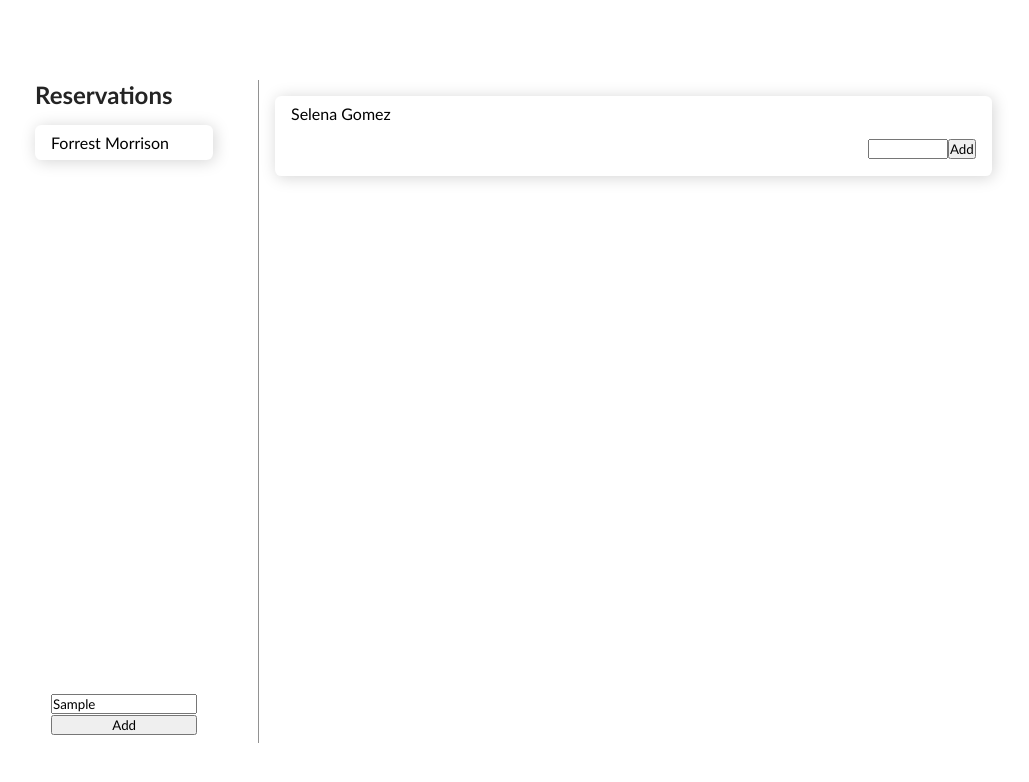
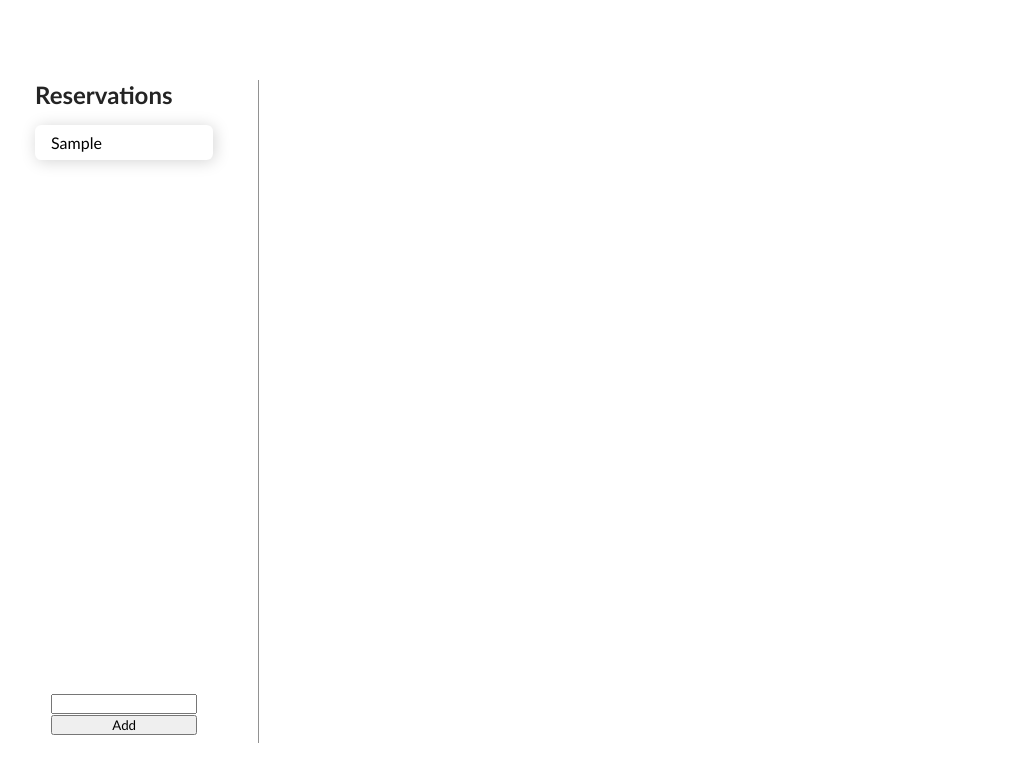
Before and after one commit to forrestmorrison/redux-toolkit-tsx, a React (Create React App) app: page / in a window 1280 px wide. Both pictures are taken after typing "Sample" into the empty fields and a click on the button "Add". Shown: the top 782 px of the page, without its empty margins (45-1074 px from the left). Built offline with nearby package versions, Linux system fonts and the light colour scheme.

Commit message:
added ReservationCard & reservationSlice

```diff
--- a/package.json
+++ b/package.json
@@ -11,11 +11,13 @@
     "@types/node": "^16.18.10",
     "@types/react": "^18.0.26",
     "@types/react-dom": "^18.0.9",
+    "@types/uuid": "^9.0.0",
     "react": "^18.2.0",
     "react-dom": "^18.2.0",
     "react-redux": "^8.0.5",
     "react-scripts": "5.0.1",
     "typescript": "^4.9.4",
+    "uuid": "^9.0.0",
     "web-vitals": "^2.1.4"
   },
   "scripts": {
--- a/src/App.tsx
+++ b/src/App.tsx
@@ -1,11 +1,30 @@
 import React, { useState } from "react";
-import { useSelector } from "react-redux";
+import { useSelector, useDispatch } from "react-redux";
 import { RootState } from "./app/store";
+import ReservationCard from "./components/ReservationCard";
+import CustomerCard from "./components/CustomerCard";
+import { addReservation } from "./features/reservationSlice";
 import "./App.css";
 
 function App() {
 
-  const reservations = useSelector((state: RootState) => state.reservations.value)
+  const [reservationNameInput, setReservationNameInput] = useState("");
+
+  const reservations = useSelector(
+    (state: RootState) => state.reservations.value
+  );
+
+  const customers = useSelector(
+    (state: RootState) => state.customers.value
+  )
+
+  const dispatch = useDispatch();
+
+  const handleAddReservations = () => {
+    if(!reservationNameInput) return;
+    dispatch(addReservation(reservationNameInput))
+    setReservationNameInput("");
+  }
 
   return (
     <div className="App">
@@ -14,25 +33,20 @@ function App() {
           <div>
             <h5 className="reservation-header">Reservations</h5>
             <div className="reservation-cards-container">
-              <div className="reservation-card-container">Forrest Morrison</div>
+              {reservations.map((name, index) => {
+                return <ReservationCard name={name} index={index} />
+              })}
             </div>
           </div>
           <div className="reservation-input-container">
-            <input />
-            <button>Add</button>
+            <input value={reservationNameInput} onChange={(e) => setReservationNameInput(e.target.value)}/>
+            <button onClick={handleAddReservations}>Add</button>
           </div>
         </div>
         <div className="customer-food-container">
-          <div className="customer-food-card-container">
-            <p>Selena Gomez</p>
-            <div className="customer-foods-container">
-              <div className="customer-food"></div>
-              <div className="customer-food-input-container">
-                <input />
-                <button>Add</button>
-              </div>
-            </div>
-          </div>
+          {customers.map(customer => {
+            return <CustomerCard />
+          })}
         </div>
       </div>
     </div>
--- a/src/app/store.ts
+++ b/src/app/store.ts
@@ -1,9 +1,11 @@
 import { configureStore } from "@reduxjs/toolkit";
-import reservationsReducer from "../features/reservationsSlice"
+import reservationReducer from "../features/reservationSlice";
+import customerReducer from "../features/customerSlice";
 
 export const store = configureStore({
     reducer: {
-        reservations: reservationsReducer,
+        reservations: reservationReducer,
+        customers: customerReducer
     }
 })
 
--- /dev/null
+++ b/src/components/CustomerCard.tsx
@@ -0,0 +1,18 @@
+import React from 'react'
+
+const CustomerCard = () => {
+  return (
+    <div className="customer-food-card-container">
+        <p>Selena Gomez</p>
+        <div className="customer-foods-container">
+            <div className="customer-food"></div>
+            <div className="customer-food-input-container">
+                <input />
+                <button>Add</button>
+            </div>
+        </div>
+    </div>
+  )
+}
+
+export default CustomerCard
--- a/src/components/ReservationCard.tsx
+++ b/src/components/ReservationCard.tsx
@@ -1,12 +1,29 @@
 import React from 'react';
+import { useDispatch } from "react-redux";
+import { removeReservation } from '../features/reservationSlice';
+import { addCustomer } from '../features/customerSlice';
 
 interface ReservationCardTypes {
-    name: string
+    name: string;
+    index: number
 }
 
-const ReservationCard = ({name}: ReservationCardTypes) => {
+const ReservationCard = ({name, index }: ReservationCardTypes) => {
+
+  const dispatch = useDispatch();
   return (
-    <div className="reservation-card-container">{name}</div>
+    <div onClick={() => {
+            dispatch(removeReservation(index))
+            dispatch(addCustomer({
+              id: "",
+              name,
+              food: []
+            }))
+        }}
+        className="reservation-card-container"
+    >
+        {name}
+    </div>
   )
 }
 
--- /dev/null
+++ b/src/features/customerSlice.ts
@@ -0,0 +1,29 @@
+import { createSlice, PayloadAction } from "@reduxjs/toolkit";
+
+interface Customer {
+    id: string;
+    name: string;
+    food: string[];
+}
+
+export interface CustomerState {
+    value: Customer[];
+}
+
+const initialState: CustomerState = {
+    value: []
+}
+
+export const customerSlice = createSlice({
+    name: "customers",
+    initialState,
+    reducers: {
+        addCustomer: (state, action: PayloadAction<Customer>) => {
+            state.value.push(action.payload);
+        }
+    }
+});
+
+export const { addCustomer } = customerSlice.actions
+
+export default customerSlice.reducer;
--- a/src/features/reservationsSlice.ts
+++ b/src/features/reservationSlice.ts
@@ -8,16 +8,19 @@ const initialState: ReservationState = {
     value: []
 }
 
-export const reservationsSlice = createSlice({
+export const reservationSlice = createSlice({
     name: "reservations",
     initialState,
     reducers: {
         addReservation: (state, action: PayloadAction<string>) => {
             state.value.push(action.payload)
+        },
+        removeReservation: (state, action: PayloadAction<number>) => {
+            state.value.splice(action.payload, 1)
         }
     }
 });
 
-export const { addReservation } = reservationsSlice.actions
+export const { addReservation, removeReservation } = reservationSlice.actions
 
-export default reservationsSlice.reducer;
+export default reservationSlice.reducer;
```
Also changed, not shown: 1 other file (tests, documents, lock files or other folders).
